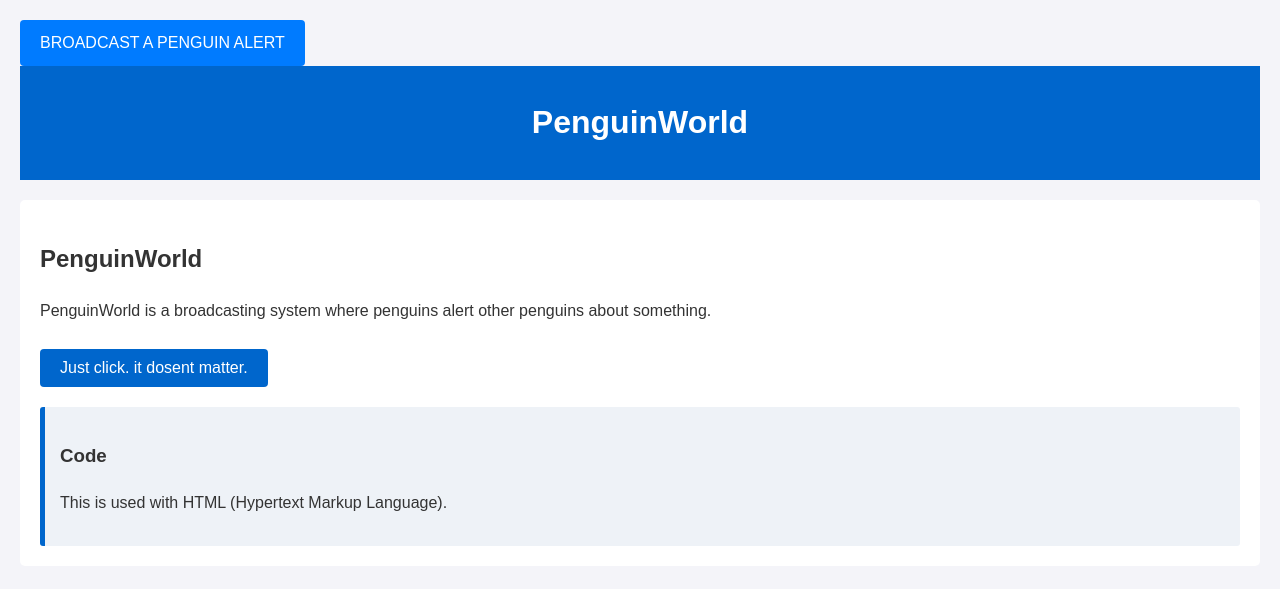
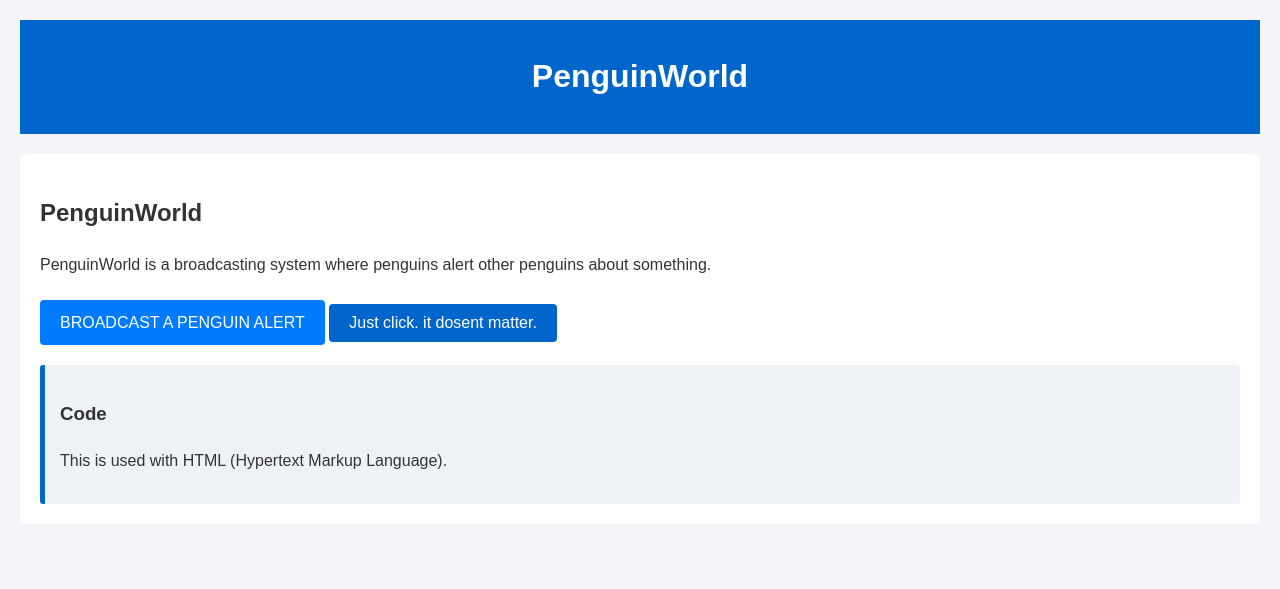
Before and after one commit to shauntagates6911-ops/PenguinWorld, a plain HTML site: page index.html in a window 1280 px wide. Drawn offline with Linux system fonts and the light colour scheme.

Commit message:
Refactor HTML structure and button styles

```diff
--- a/index.html
+++ b/index.html
@@ -4,7 +4,7 @@
     <meta charset="UTF-8">
     <meta name="viewport" content="width=device-width, initial-scale=1.0">
     <title>PENGUINWORLD | HOME</title>
-    <a href="https://penguinworld.vercel.app/new.html" class="button-box">BROADCAST A PENGUIN ALERT</a>
+
     <style>
         .button-box {
             display: inline-block;
@@ -18,9 +18,7 @@
         .button-box:hover {
             background-color: #0056b3;
         }
-</style>
-    <style>
-        /* Sets a clean sans-serif font for the whole page */
+
         body {
             font-family: Arial, Helvetica, sans-serif;
             line-height: 1.6;
@@ -44,7 +42,6 @@
             border-radius: 5px;
         }
 
-        /* Styling for the new section */
         section {
             background: #eef2f7;
             padding: 15px;
@@ -53,7 +50,6 @@
             border-radius: 3px;
         }
 
-        /* Modern sans-serif button styling */
         button {
             font-family: Arial, Helvetica, sans-serif;
             background-color: #0066cc;
@@ -70,6 +66,10 @@
             background-color: #004da0;
         }
     </style>
+</head>
+
+<body>
+
     <header>
         <h1>PenguinWorld</h1>
     </header>
@@ -77,9 +77,13 @@
     <main>
         <h2>PenguinWorld</h2>
         <p>PenguinWorld is a broadcasting system where penguins alert other penguins about something.</p>
+
+        <a href="https://penguinworld.vercel.app/new.html" class="button-box">
+            BROADCAST A PENGUIN ALERT
+        </a>
+
         <button>Just click. it dosent matter.</button>
 
-        <!-- New sans-serif section -->
         <section>
             <h3>Code</h3>
             <p>This is used with HTML (Hypertext Markup Language).</p>
```
Lines whose indentation alone changed are shown as unchanged.
